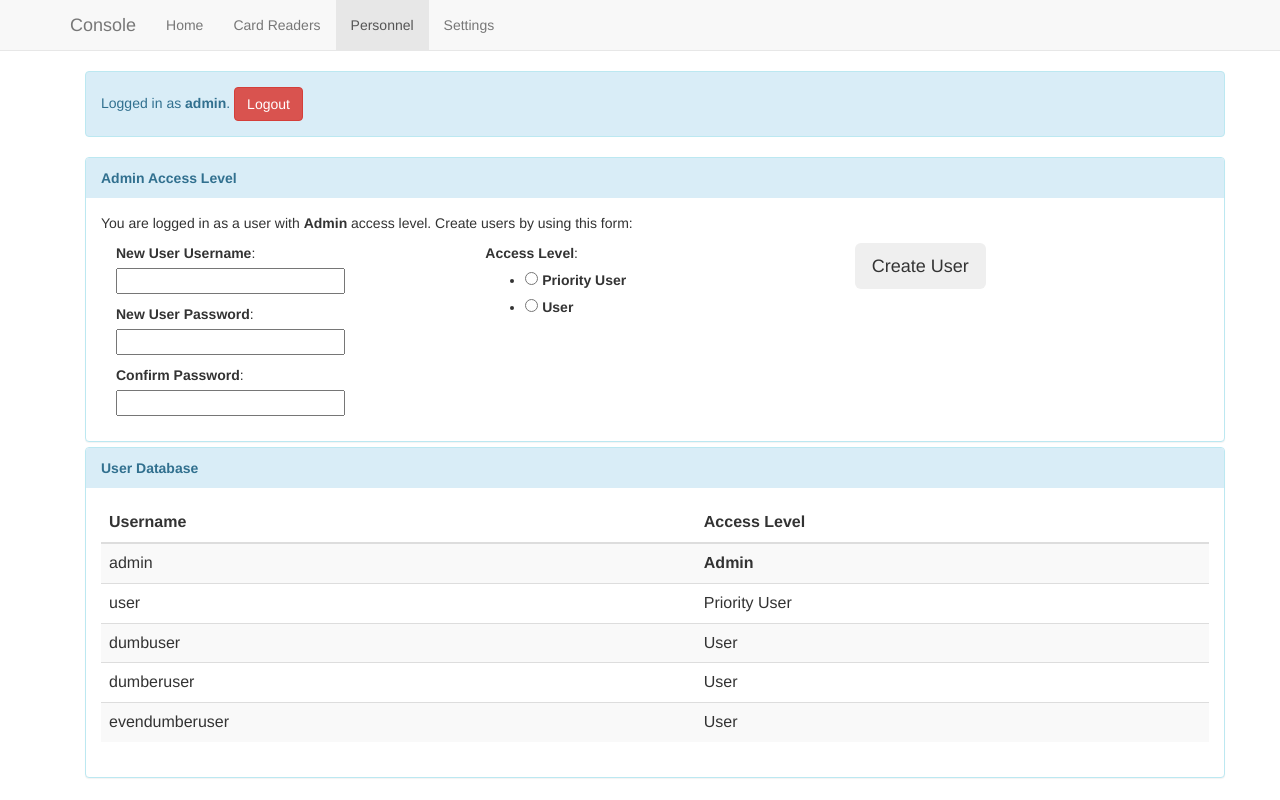
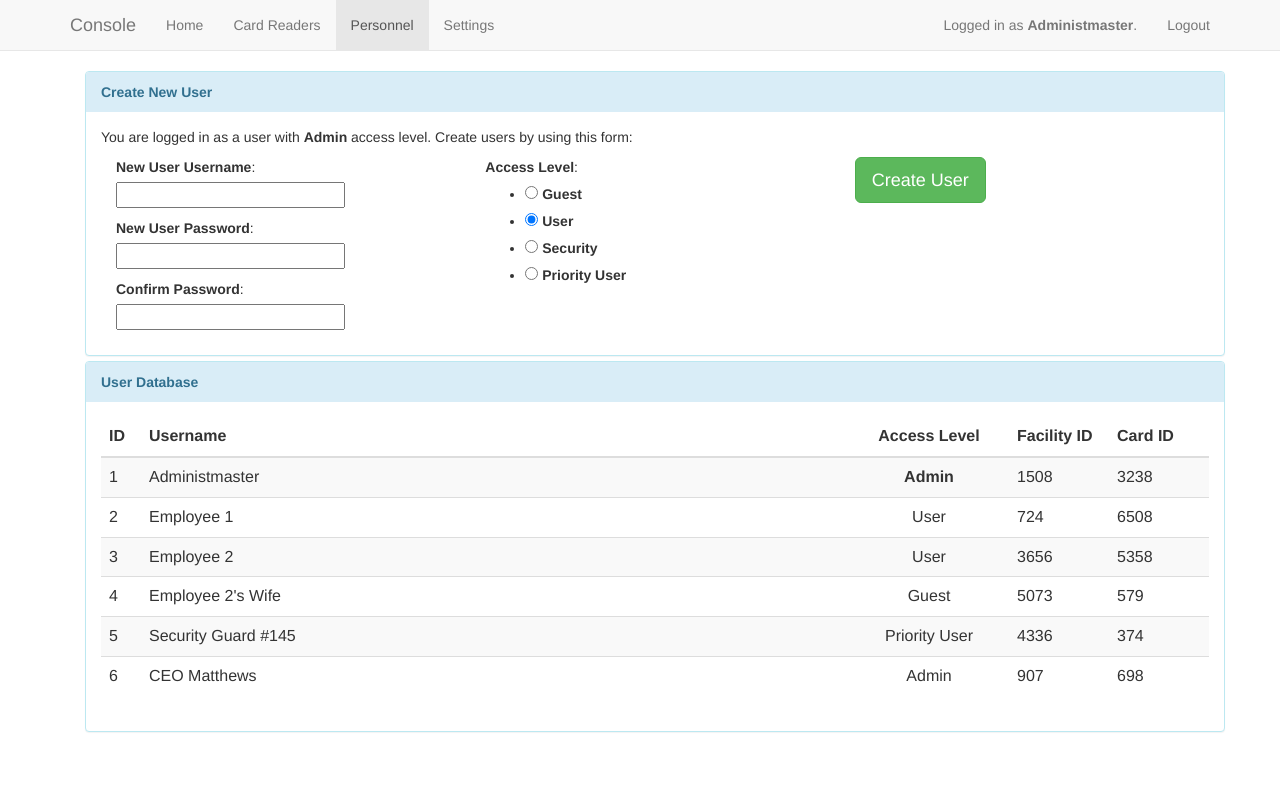
Before and after one commit to ibly31UT/reader, a Flask app: page /users in a window 1280 px wide. Run offline with Flask 2, Linux system fonts and the light colour scheme; a user stored in the database is signed in; data comes from the database, SQL or seed files in the repository; both versions use the stored data as it was after the commit; some libraries are stand-ins or nearby versions.

Commit message:
Different access levels, modal edit user
Added different access levels, working on ability to edit user
attributes through a modal popup.

```diff
--- a/app/forms.py
+++ b/app/forms.py
@@ -1,17 +1,20 @@
 from flask.ext.wtf import Form
-from wtforms import StringField, BooleanField, PasswordField, RadioField, validators
+from wtforms import StringField, BooleanField, PasswordField, RadioField, IntegerField, validators
 from wtforms.validators import DataRequired
 
+accessLevels = [("0","Guest"), ("1","User"), ("2","Security"), ("3","Priority User"), ("99","Admin")]
+accessLevels.pop()   # delete admin from the end of the list so that all forms don't allow the person to set more than one admin
+
 class LoginForm(Form):
-	username = StringField("Username", [validators.Length(min=4, max=25)])
-	password = PasswordField("Password", [validators.Length(min=6, max=25)])
+	username = StringField("Username", [validators.Length(min=4, max=28)])
+	password = PasswordField("Password", [validators.Length(min=6, max=28)])
 	remember_me = BooleanField("Remember Me", default=False)
 
 class CreateUserForm(Form):
 	username = StringField("New User Username", [validators.Length(min=4, max=25)])
 	password = PasswordField("New User Password", [validators.Length(min=6, max=25), validators.EqualTo("confirm", message="Passwords must match.")])
 	confirm = PasswordField("Confirm Password")
-	access = RadioField("Access Level", choices=[("1","Priority User"), ("0","User")])
+	access = RadioField("Access Level", choices=accessLevels, default=1)
 
 class ChangeAdminPasswordForm(Form):
 	oldpassword = PasswordField("Old Password", [validators.Length(min=6, max=25)])
@@ -20,3 +23,8 @@ class ChangeAdminPasswordForm(Form):
 
 class LogAccessForm(Form):
 	radio = RadioField("Save", choices=[("1", "Save Access Logs"), ("0", "Don't Save Access Logs")], default=1)
+
+class EditUserForm(Form):
+	access = RadioField("Access Level", choices=accessLevels, default=1)
+	facid = IntegerField("Facility ID")
+	cardid = IntegerField("Card ID")
--- a/app/models.py
+++ b/app/models.py
@@ -4,11 +4,15 @@ class User(db.Model):
     id = db.Column(db.Integer, primary_key=True)
     username = db.Column(db.String(64), nullable=False)
     access = db.Column(db.Integer, nullable=False)
+    cardid = db.Column(db.String(64), nullable=False)
+    facid = db.Column(db.String(64), nullable=False)
     password = db.Column(db.String(64), nullable=False)
 
-    def __init__(self, username, access, password):
+    def __init__(self, username, access, cardid, facid, password):
         self.username = username
         self.access = access
+        self.cardid = cardid
+        self.facid = facid
         self.password = password
 
     @property
--- a/app/templates/base.html
+++ b/app/templates/base.html
@@ -4,7 +4,7 @@
 		<link href="/static/css/bootstrap.min.css?q=123456" rel="stylesheet" media="screen">
 		<script src="/static/js/bootstrap.min.js"></script>
 		<meta name="viewport" content="width=device-width, initial-scale=1.0">
-		<script src="//code.jquery.com/jquery-1.12.0.min.js"></script>
+		<script src="https://ajax.googleapis.com/ajax/libs/jquery/2.2.0/jquery.min.js"></script>
 	</head>
 	<body>
 		<nav class="navbar navbar-default navbar-static-top">
@@ -24,7 +24,19 @@
 					{% endfor %}
 					</ul>
 				</div>
+				<ul id="usernav" class="nav navbar-nav navbar-right">
+					{% if user is defined %}
+						<li style="vertical-align:center">
+							<a href="#">Logged in as {% if g.user.access == 99 %}<strong>{{ user.username }}</strong>{% else %}{{ user.username }}{% endif %}.</a>
+						</li>
+						<li>
+							<a href="{{ url_for('logout') }}">Logout</a>
+						</li>
+					{% endif %}
+				</ul>
 			</div>
+
+
 		</nav>
 		<div class="container">
 		{% with messages = get_flashed_messages(with_categories=true) %}
--- a/app/templates/readers.html
+++ b/app/templates/readers.html
@@ -1,8 +1,7 @@
 {% extends "base.html" %}
 {% block content %}
 	<div class="container">
-		<div class="alert alert-info">Logged in as <strong>{{ user.username }}</strong>. <a class="btn btn-danger btn-small" href="{{ url_for('logout') }}">Logout</a></div>
-		{% if user.access == 2 %}
+		{% if user.access == 99 %}
 		<div class="panel panel-info">
 		    <div class="panel-heading"><strong>Reader List</strong></div>
 		    <div class="panel-body">
--- a/app/templates/settings.html
+++ b/app/templates/settings.html
@@ -1,12 +1,11 @@
 {% extends "base.html" %}
 {% block content %}
     <div container="container">
-    <div class="alert alert-info">Logged in as <strong>{{ user.username }}</strong>. <a class="btn btn-danger btn-small" href="{{ url_for('logout') }}">Logout</a></div>
     <div class="panel-group">
   		{% for setting in settings %}
         <div class="panel panel-info">
           <div class="panel-heading"><strong>{{ setting.name }}</strong></div>
-          <div class="panel-body cener-block">
+          <div class="panel-body center-block">
             <form action="#" method="post" name="{{ setting.name }}">
               {{ setting.form.hidden_tag() }}
               {% if setting.form.password is defined %}
--- a/app/templates/users.html
+++ b/app/templates/users.html
@@ -1,25 +1,69 @@
 {% extends "base.html" %}
 {% block content %}
+	<script type="text/javascript">
+	$(document).ready(function()
+	{
+		$("#usermodal").css("height:400px");
+		$(".userrow").click(function(){
+			selectedUserID = $(this).find('.userid');
+			$("#usermodal").show();
+		});
+		function closeModal(){
+			$("#usermodal").hide();
+		}
+	});
+	</script>
 	<div class="container">
-		<div class="alert alert-info">Logged in as <strong>{{ user.username }}</strong>. <a class="btn btn-danger btn-small" href="{{ url_for('logout') }}">Logout</a></div>
+		<div id="usermodal" class="modal" role="dialog">
+			<div class="modal-dialog modal-lg">
+				<div class="modal-content">
+					<form action="#" method="post" name="edituser">
+						<div class="modal-header">
+							<button type="button" class="close" onclick="$('#usermodal').hide()" aria-label="Close"><span aria-hidden="true">&times;</span></button>
+							<h4 class="modal-title">Edit User Properties</h4>
+						</div>
+						<div class="modal-body">
+							{{ editUserForm.hidden_tag() }}
+							<div class="col-sm-4">
+								{{ editUserForm.access.label}}: {{ editUserForm.access }}
+							</div>
+							<div class="col-sm-4">
+								{{ editUserForm.facid.label}}: {{ editUserForm.facid}}
+							</div>
+							<div class="col-sm-4">
+								{{ editUserForm.cardid.label}}: {{ editUserForm.cardid }}
+							</div>
+				  			<p>
+				  				<br><br><br><br><br><br>	<!-- hackish way to make this damn modal extend its height-->
+				  			</p>
+						</div>
+						<div class="modal-footer">
+							<button type="button" class="btn btn-default" onclick="$('#usermodal').hide()">Close</button>
+							<!--<button type="button" class="btn btn-primary">Save changes</button>-->
+							<input class="btn btn-success" type="submit" value="Save Changes">
+						</div>
+					</form>
+				</div><!-- /.modal-content -->
+			</div><!-- /.modal-dialog -->
+		</div><!-- /.modal -->
 		<div class="panel-group">
-			{% if user.access == 2 %}
+			{% if user.access == 99 %}
 			<div class="panel panel-info">
-		        <div class="panel-heading"><strong>Admin Access Level</strong></div>
+		        <div class="panel-heading"><strong>Create New User</strong></div>
 		        <div class="panel-body">
 					<p>You are logged in as a user with <strong>Admin</strong> access level. Create users by using this form:</p>
 					<form action="#" method="post" name="createuser">
-						{{ form.hidden_tag() }}
+						{{ createUserForm.hidden_tag() }}
 			      		<div class="col-sm-4">
-			      			<p>{{ form.username.label }}: {{ form.username(size=25) }}<br></p>
-							<p>{{ form.password.label }}: {{ form.password(size=25) }}<br></p>
-							<p>{{ form.confirm.label }}: {{ form.confirm(size=25) }}<br></p>
+			      			<p>{{ createUserForm.username.label }}: {{ createUserForm.username(size=25) }}<br></p>
+							<p>{{ createUserForm.password.label }}: {{ createUserForm.password(size=25) }}<br></p>
+							<p>{{ createUserForm.confirm.label }}: {{ createUserForm.confirm(size=25) }}<br></p>
 			      		</div>
 			      		<div class="col-sm-4">
-			      			{{ form.access.label}}: {{ form.access }}
+			      			{{ createUserForm.access.label}}: {{ createUserForm.access }}
 			      		</div>
 			      		<div class="col-sm-4">
-			      			<input class="btn btn-lg" type="submit" value="Create User">
+			      			<input class="btn btn-lg btn-success" type="submit" value="Create User">
 			      		</div>
 			  		</form>
 		  		</div>
@@ -31,22 +75,34 @@
 					<table class="table table-striped">
 						<thead>
 							<tr>
+								<th>ID</td>
 								<th>Username</th>
-								<th>Access Level</th>
+								<th class="text-center">Access Level</th>
+								<th>Facility ID</th>
+								<th>Card ID</th>
 							</tr>
 						</thead>
 						<tbody>
 						{% for user in users %}
-							<tr>
+							<tr class="userrow">
+								<td style="width:40" class="userid">{{ user.id }}</td>
 								<td>{{ user.username }}</td>
-								<td>
-									{% if user.access == 2 %}
+								<td style="width:160" class="text-center">
+									{% if user.access == 99 %}
 										<strong>Admin</strong>
-									{% elif user.access == 1 %}
-										Priority User
 									{% else %}
-										User
+										{% for level in accessLevels %}
+											{% if loop.index0 == user.access %}
+												{{ level }}
+											{% endif %}
+										{% endfor %}
 									{% endif %}
+								</td>
+								<td style="width:100">
+									{{ user.facid }}
+								</td>
+								<td style="width:100">
+									{{ user.cardid }}
 								</td>
 							</tr>
 						{% endfor %}
--- a/app/views.py
+++ b/app/views.py
@@ -1,10 +1,13 @@
 from flask import render_template, flash, redirect, session, url_for, request, g
 from flask.ext.login import login_user, logout_user, current_user, login_required
 from app import app, db, lm
-from .forms import LoginForm, CreateUserForm, ChangeAdminPasswordForm, LogAccessForm
+from .forms import LoginForm, CreateUserForm, ChangeAdminPasswordForm, LogAccessForm, EditUserForm
 from .models import User, Reader
 
 navigation = [{"name": "Home", "link": "index"}, {"name": "Card Readers", "link": "readers"}, {"name": "Personnel", "link": "users"}, {"name": "Settings", "link": "settings"}]
+#accessLevels = [("0","Guest"), ("1","User"), ("2","Security"), ("3","Priority User"), ("99","Admin")]
+accessLevels = ["Guest", "User", "Security", "Priority User", "Admin"]
+# ^^ Also defined identically in forms.py, unsure how to make a global declaration of this array
 
 @app.before_request
 def before_request():
@@ -17,6 +20,7 @@ def load_user(id):
 @app.route("/logout")
 def logout():
 	logout_user()
+	g.user = None
 	return redirect(url_for("index"))
 
 @app.route("/", methods=["GET", "POST"])
@@ -40,7 +44,8 @@ def index():
 			return redirect("/index")
 	elif form.errors:
 		flash(form.errors, "error")
-	return render_template("index.html", title="Home", form=form, navigation=navigation)
+
+	return render_template("index.html", title="Home", form=form, user=g.user, navigation=navigation)
 
 @app.route("/readers")
 @login_required
@@ -48,32 +53,42 @@ def readers():
 	readers = Reader.query.all()
 	users = User.query.all()
 
-	if g.user.access != 2:
+	if g.user.access != 99:
 		flash("You are not logged in as a user capable of viewing settings. Please log in as admin.")
 		return redirect("/index")
 
-	return render_template("readers.html", title="Readers", readers=readers, users=users, user=g.user, navigation=navigation)
+	return render_template("readers.html", title="Card Readers", readers=readers, users=users, user=g.user, navigation=navigation)
 
 @app.route("/users", methods=["GET", "POST"])
 @login_required
 def users():
-	form = CreateUserForm()
-	if form.validate_on_submit():
-		existing_user = User.query.filter_by(username=form.username.data).first()
-		if existing_user is None:
-			newuser = User(form.username.data, int(form.access.data), form.password.data)
-			db.session.add(newuser)
-			db.session.commit()
-			flash("Successfully added user %s to the system with access level %s." % (form.username.data, form.access.data))
-			return redirect("/users")
-		else:
-			flash("A user exists already with that username.", "error")
-			return redirect("/users")
-	elif form.errors:
-		flash(form.errors, "error")
+	createUserForm = CreateUserForm()
+	editUserForm = EditUserForm()
+
+	if g.user.access == 99:
+		if createUserForm.validate_on_submit():
+			existing_user = User.query.filter_by(username=form.username.data).first()
+			if existing_user is None:
+				newuser = User(createUserForm.username.data, int(createUserForm.access.data), createUserForm.password.data)
+				db.session.add(newuser)
+				db.session.commit()
+				flash("Successfully added user %s to the system with access level %s." % (createUserForm.username.data, createUserForm.access.data))
+				return redirect("/users")
+			else:
+				flash("A user exists already with that username.", "error")
+				return redirect("/users")
+		elif createUserForm.errors:
+			flash(createUserForm.errors, "error")
+		elif editUserForm.validate_on_submit():
+			flash("Yay")
+		elif editUserForm.errors:
+			flash(editUserForm.errors, "error")
+	else:
+		flash("You are not logged in as a user capable of viewing settings. Please log in as admin.")
+		return redirect("/index")
 
 	users = User.query.all()
-	return render_template("users.html", title="Personnel", users=users, user=g.user, form=form, navigation=navigation)
+	return render_template("users.html", title="Personnel", users=users, user=g.user, accessLevels=accessLevels, createUserForm=createUserForm, editUserForm=editUserForm, navigation=navigation)
 
 @app.route("/settings", methods=["GET", "POST"])
 @login_required
@@ -82,7 +97,7 @@ def settings():
 	logAccessForm = LogAccessForm()
 	settings = [{"name": "Change Admin Password", "form": adminPasswordForm}, {"name": "Log Access Times and Locations", "form": logAccessForm}]
 
-	if g.user.access == 2:
+	if g.user.access == 99:
 		if adminPasswordForm.validate_on_submit():
 			if g.user.password == adminPasswordForm.oldpassword.data:
 				admin = User.query.filter_by(access=2).update(dict(password=adminPasswordForm.password.data))
--- a/main.py
+++ b/main.py
@@ -1,3 +1,30 @@
 #!flask/bin/python
 from app import app
-app.run(debug=True)
+from threading import Thread
+import time, sys
+
+"""class SystemThread(Thread):
+	def __init__(self):
+		Thread.__init__(self)
+
+	def run(self):
+		time.sleep(1)
+		while True:
+			try:
+				time.sleep(1)
+				print "Step..."
+			except KeyboardInterrupt:
+				print "Exiting..."
+				exit()
+				break"""
+
+class ServerThread(Thread):
+	def __init__(self):
+		Thread.__init__(self)
+
+	def run(self):
+		app.run(threaded=True, debug=True)
+
+if __name__ == "__main__":
+	app.run(threaded=False, debug=True)
+	#SystemThread().start()
```
Also changed, not shown: app/__init__.py (+29 -12 lines), app/templates/index.html (+11 -4 lines), app.db, 4 other files.
